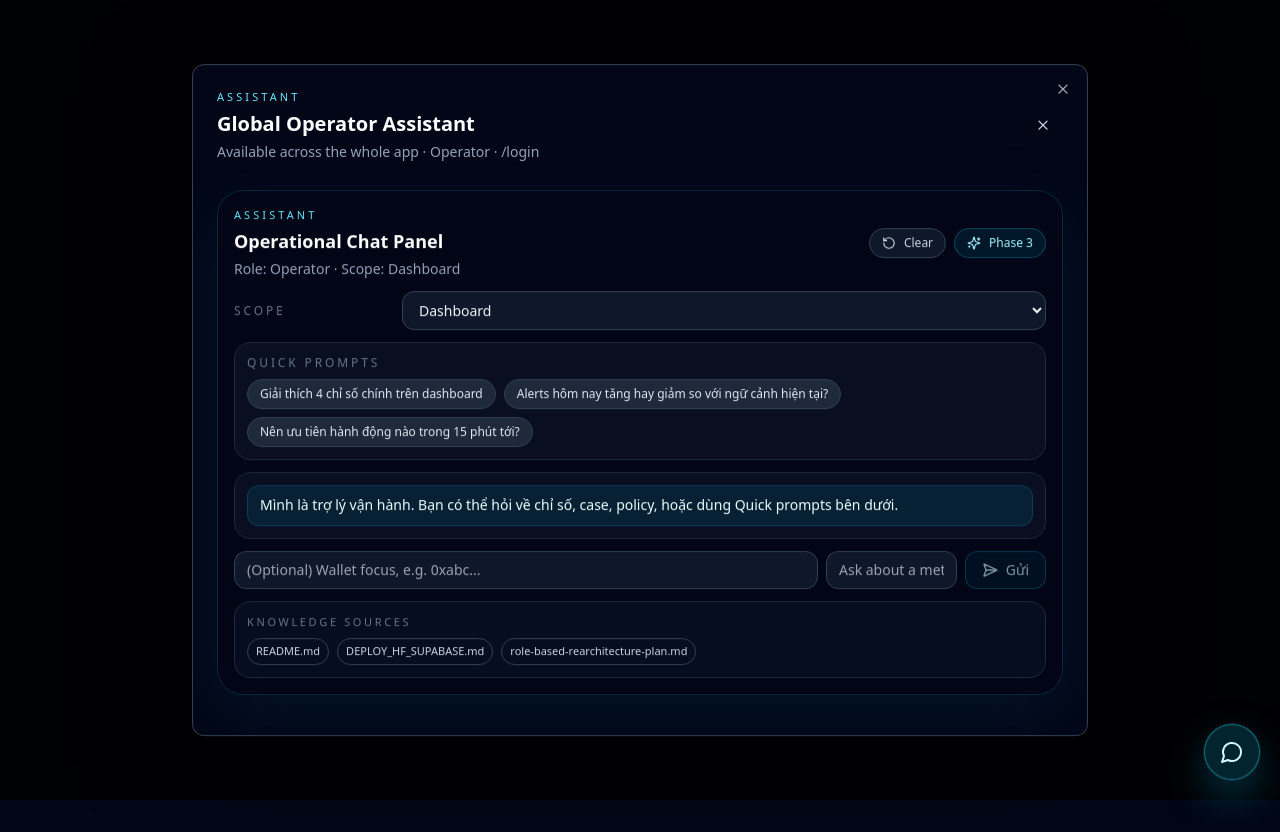
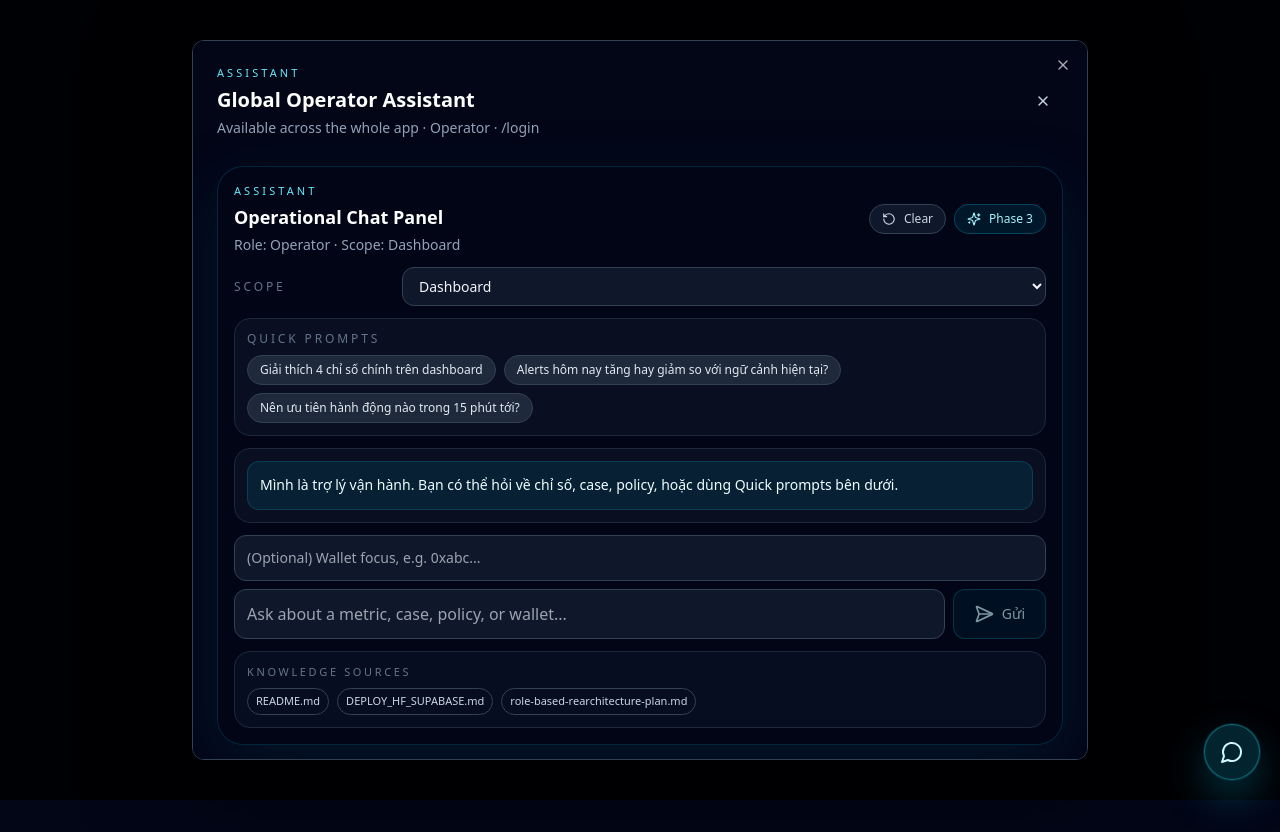
Before and after one commit to NgocTanCSE/Detect-transferring-threat-by-AI-with-Blockchain, a Next.js app in the folder frontend/: page /login in a window 1280 px wide. Both pictures are taken after a click on the button "Open assistant". Built offline with nearby package versions, Linux system fonts and the light colour scheme; no server answers.

Commit message:
feat: add error handling in assistant chat endpoint and improve UI component styling

```diff
--- a/frontend/src/components/dashboard-assistant-panel.tsx
+++ b/frontend/src/components/dashboard-assistant-panel.tsx
@@ -249,12 +249,12 @@ export default function DashboardAssistantPanel({
         </div>
       </div>
 
-      <div className="max-h-56 space-y-2 overflow-y-auto rounded-2xl border border-slate-800 bg-slate-900/60 p-3">
+      <div className="max-h-96 space-y-2 overflow-y-auto rounded-2xl border border-slate-800 bg-slate-900/60 p-3">
         {messages.map((message, index) => (
           <div
             key={`${message.role}-${index}`}
             className={[
-              "rounded-xl px-3 py-2 text-sm leading-relaxed",
+              "rounded-xl px-3 py-3 text-sm leading-relaxed",
               message.role === "assistant"
                 ? "border border-cyan-500/20 bg-cyan-500/10 text-cyan-50"
                 : "border border-slate-700 bg-slate-800 text-slate-200",
@@ -275,13 +275,13 @@ export default function DashboardAssistantPanel({
         ))}
       </div>
 
-      <div className="mt-3 grid grid-cols-1 gap-2 md:grid-cols-[1fr_220px]">
+      <div className="mt-3 grid grid-cols-1 gap-2">
         <input
           type="text"
           value={walletInputValue}
           onChange={(event) => setWalletInputValue(event.target.value)}
           placeholder="(Optional) Wallet focus, e.g. 0xabc..."
-          className="rounded-xl border border-slate-700 bg-slate-900 px-3 py-2 text-sm text-slate-100 outline-none transition focus:border-cyan-500"
+          className="rounded-xl border border-slate-700 bg-slate-900 px-3 py-3 text-sm text-slate-100 outline-none transition focus:border-cyan-500"
         />
         <div className="flex gap-2">
           <input
@@ -295,15 +295,15 @@ export default function DashboardAssistantPanel({
                 void sendQuestion();
               }
             }}
-            className="min-w-0 flex-1 rounded-xl border border-slate-700 bg-slate-900 px-3 py-2 text-sm text-slate-100 outline-none transition focus:border-cyan-500"
+            className="min-w-0 flex-1 rounded-xl border border-slate-700 bg-slate-900 px-3 py-3 text-base text-slate-100 outline-none transition focus:border-cyan-500"
           />
           <button
             type="button"
             onClick={() => void sendQuestion()}
             disabled={isLoading || !inputValue.trim()}
-            className="inline-flex items-center gap-2 rounded-xl border border-cyan-500/40 bg-cyan-500/10 px-4 py-2 text-sm font-medium text-cyan-100 transition hover:bg-cyan-500/20 disabled:cursor-not-allowed disabled:opacity-60"
+            className="inline-flex items-center gap-2 rounded-xl border border-cyan-500/40 bg-cyan-500/10 px-5 py-3 text-sm font-medium text-cyan-100 transition hover:bg-cyan-500/20 disabled:cursor-not-allowed disabled:opacity-60"
           >
-            <SendHorizonal className="h-4 w-4" />
+            <SendHorizonal className="h-5 w-5" />
             {isLoading ? "Đang trả lời..." : "Gửi"}
           </button>
         </div>
```
Also changed, not shown: 1 other file (tests, documents, lock files or other folders).
